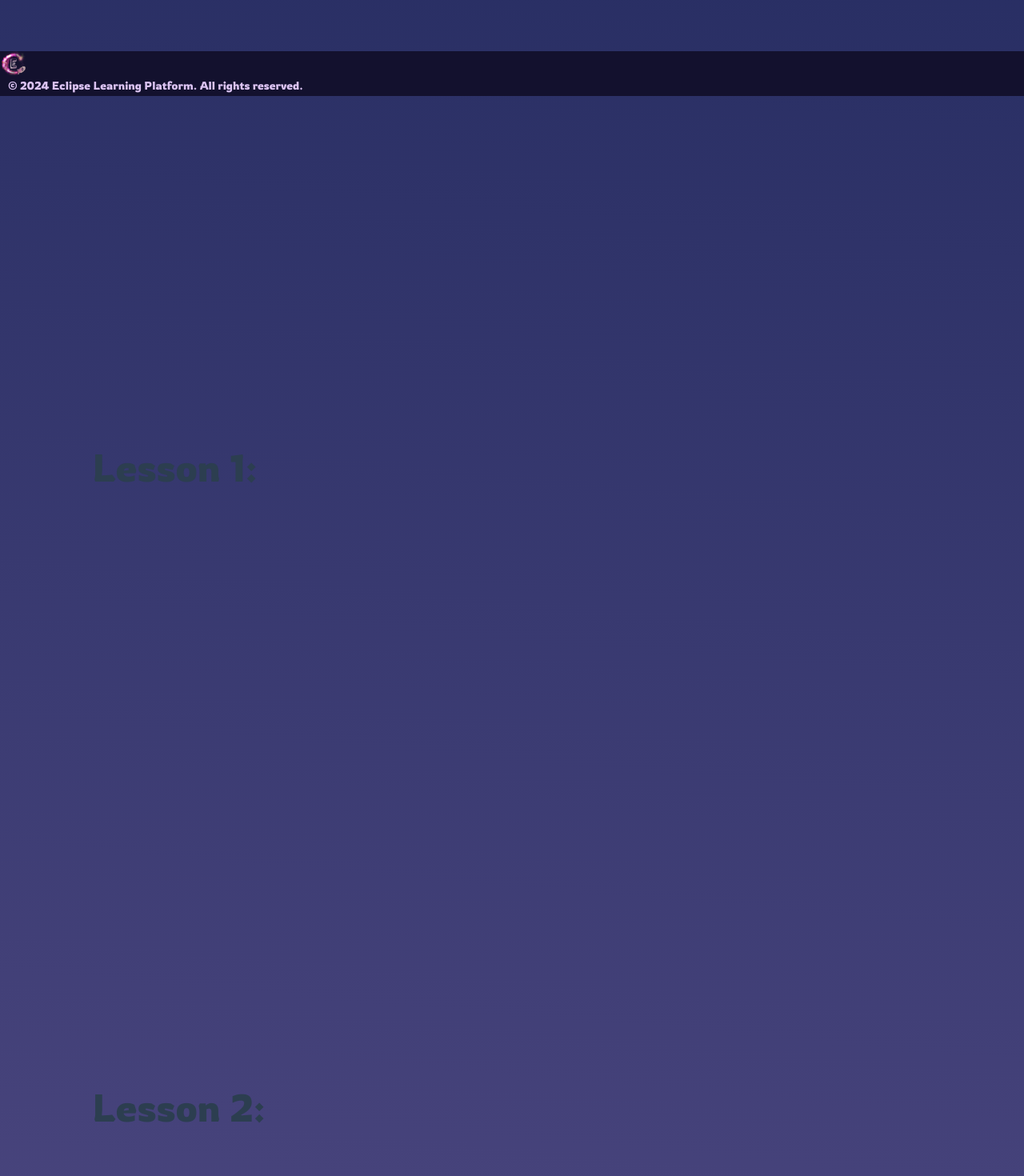
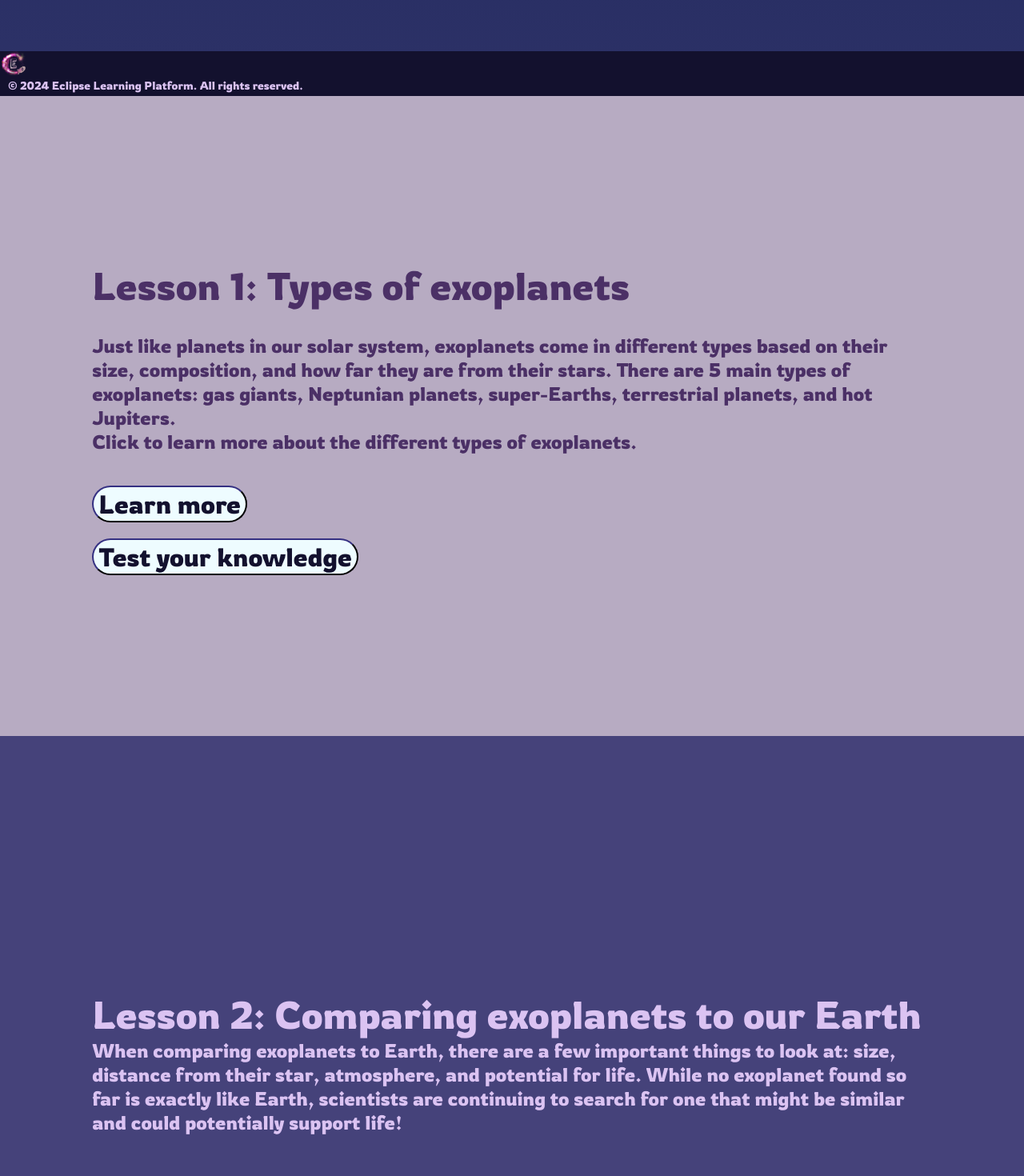
Before and after one commit to obymael/exoplanet.exe, a Vue app in the folder EXOPLANET.EXE/: page /IntermediateLessons in a window 1280 px wide. Shown: the part 680-2150 px from the top of the page at 80% size. Built offline with nearby package versions, Linux system fonts and the light colour scheme.

Commit message:
#15 Start adding lesson intros

```diff
--- a/EXOPLANET.EXE/src/views/IntermediateLessons.vue
+++ b/EXOPLANET.EXE/src/views/IntermediateLessons.vue
@@ -11,20 +11,35 @@
             <a href="#lesson-5">5. Planetary form and evolution</a>
         </div>
       </section>
-      <section id="lesson-1">
-        <h2>Lesson 1:</h2>
+      <section id="lesson-1" class="odd-lesson">
+        <h2>Lesson 1: Types of exoplanets</h2>
+        <div class="lesson-content">
+            <p>Just like planets in our solar system, exoplanets come in different types based on their size, composition, and how far they are from their stars. There are 5 main types of exoplanets: gas giants, Neptunian planets, super-Earths, terrestrial planets, and hot Jupiters.</p>
+            <p>Click to learn more about the different types of exoplanets.</p>
+            </div>
+            <div class="button">
+            <a href="#lesson-1-full">
+                <button class="buttons">Learn more</button>
+            </a>
+            </div>
+            <div class="button">
+            <a href="#game-1">
+                <button class="buttons">Test your knowledge</button>
+            </a>
+            </div>
       </section>
-      <section id="lesson-2">
-        <h2>Lesson 2:</h2>
+      <section id="lesson-2" class="even-lesson">
+        <h2>Lesson 2: Comparing exoplanets to our Earth</h2>
+        <p>When comparing exoplanets to Earth, there are a few important things to look at: size, distance from their star, atmosphere, and potential for life. While no exoplanet found so far is exactly like Earth, scientists are continuing to search for one that might be similar and could potentially support life! </p>
       </section>
-      <section id="lesson-3">
-        <h2>Lesson 3:</h2>
+      <section id="lesson-3" class="odd-lesson">
+        <h2>Lesson 3: The Habitable Zone</h2>
       </section>
-      <section id="lesson-4">
-        <h2>Lesson 4:</h2>
+      <section id="lesson-4" class="even-lesson">
+        <h2>Lesson 4: Significance of exoplanets</h2>
       </section>
-      <section id="lesson-5">
-        <h2>Lesson 5:</h2>
+      <section id="lesson-5" class="odd-lesson">
+        <h2>Lesson 5: Planetary form and evolution</h2>
       </section>
     </div>
 </template>
@@ -46,4 +61,40 @@ font-size: 4rem;
 h2 {
 font-size: 3rem;
 }
+
+.odd-lesson, .even-lesson {
+    text-align: left;
+    vertical-align: top;
+    padding-top: 3rem !important;
+    flex-direction: column;
+    font-size: 1.5rem;
+}
+
+.odd-lesson {
+    background-color: #b7abc2;
+    color: #4B3066;
+}
+.even-lesson {
+    background-color: #45427A;
+    color: #DBC3F2;
+}
+.lesson-content {
+    display: flex;
+    flex-direction: column;
+    padding-top: 30px;
+    padding-bottom: 30px;
+}
+.button {
+    padding-top: 10px;
+    padding-bottom: 10px;
+}
+.buttons {
+    background-color: #EEFCFF;
+    color: #13112E;
+    border-color: #13112E;
+    font-size: 2rem;
+    border-radius: 25px;
+}
+
+
 </style>
```
